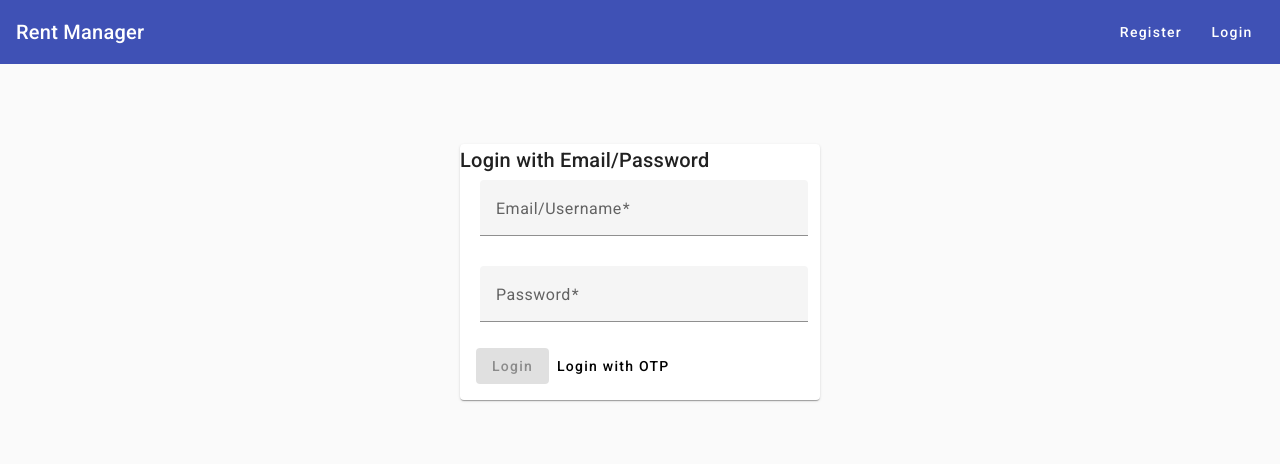
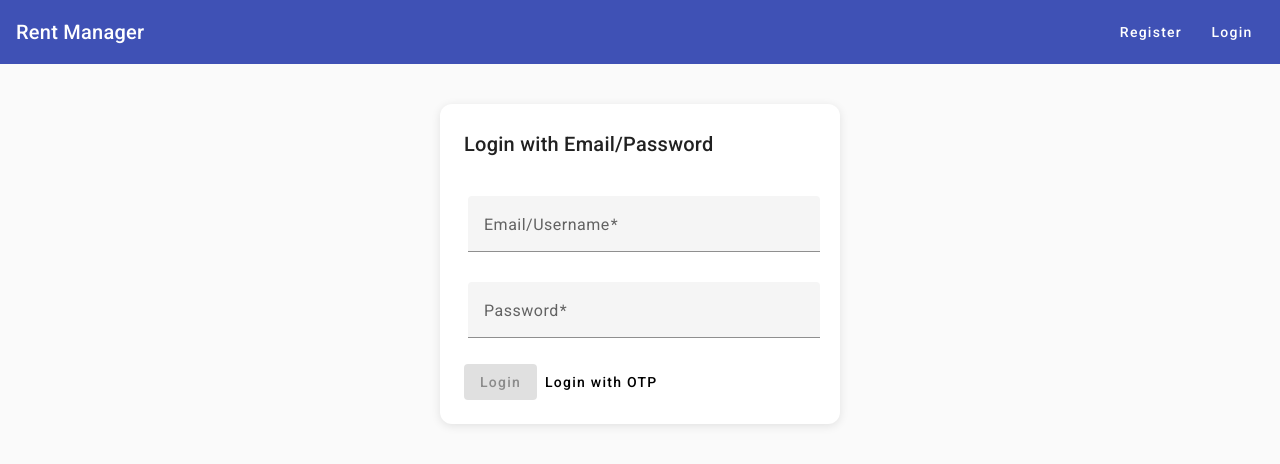
Before and after one commit to akashyap14/rent-management-frontend, an Angular app: page /login in a window 1280 px wide. Shown: the top 464 px of the page. Built offline with nearby package versions, Linux system fonts and the light colour scheme.

Commit message:
refactor: simplify login and register component templates by removing unnecessary mat-card elements

```diff
--- a/src/app/components/login/login.component.html
+++ b/src/app/components/login/login.component.html
@@ -1,8 +1,6 @@
 <!-- login.component.html -->
 <div class="login-container">
-  <mat-card>
-    <mat-card-title>{{ isOtpMode ? 'Login via OTP' : 'Login with Email/Password' }}</mat-card-title>
-    <mat-card-content>
+    <h2>{{ isOtpMode ? 'Login via OTP' : 'Login with Email/Password' }}</h2>
       <form [formGroup]="loginForm" (ngSubmit)="onSubmit()">
         <div *ngIf="!isOtpMode">
           <mat-form-field appearance="fill" class="full-width">
@@ -38,6 +36,4 @@
           {{ isOtpMode ? 'Login with Email' : 'Login with OTP' }}
         </button>
       </form>
-    </mat-card-content>
-  </mat-card>
 </div>
--- a/src/app/components/login/login.component.scss
+++ b/src/app/components/login/login.component.scss
@@ -1,8 +1,14 @@
 .login-container {
-    max-width: 400px;
-    margin: 60px auto;
-    padding: 20px;
-  }
+  max-width: 400px;
+  margin: 40px auto;
+  padding: 24px;
+  border-radius: 12px;
+  background-color: #ffffff;
+  box-shadow: 0 2px 10px rgba(0, 0, 0, 0.1);
+  display: flex;
+  flex-direction: column;
+  gap: 16px;
+}
 
   .full-width {
     width: 100%;
--- a/src/app/components/register/register.component.html
+++ b/src/app/components/register/register.component.html
@@ -1,4 +1,3 @@
-<div class="d-flex justify-content-center align-items-center vh-100">
 <div class="register-container">
   <h2>Register</h2>
   <form [formGroup]="registerForm" (ngSubmit)="onSubmit()">
@@ -36,11 +35,11 @@
     </div>
 
     <button mat-raised-button color="accent" type="submit" [disabled]="registerForm.invalid">Register</button>
-            <a class="toggle-mode m-1" (click)="toggleMode()">{{ isPhoneMode ? 'Register with Email' : 'Register with Phone' }}</a>
+    <a class="toggle-mode m-1" (click)="toggleMode()">{{ isPhoneMode ? 'Register with Email' : 'Register with Phone'
+      }}</a>
   </form>
 
   <p>
     Already have an account? <a routerLink="/login">Login here</a>
   </p>
 </div>
-</div>
```
Lines whose indentation alone changed are shown as unchanged.
